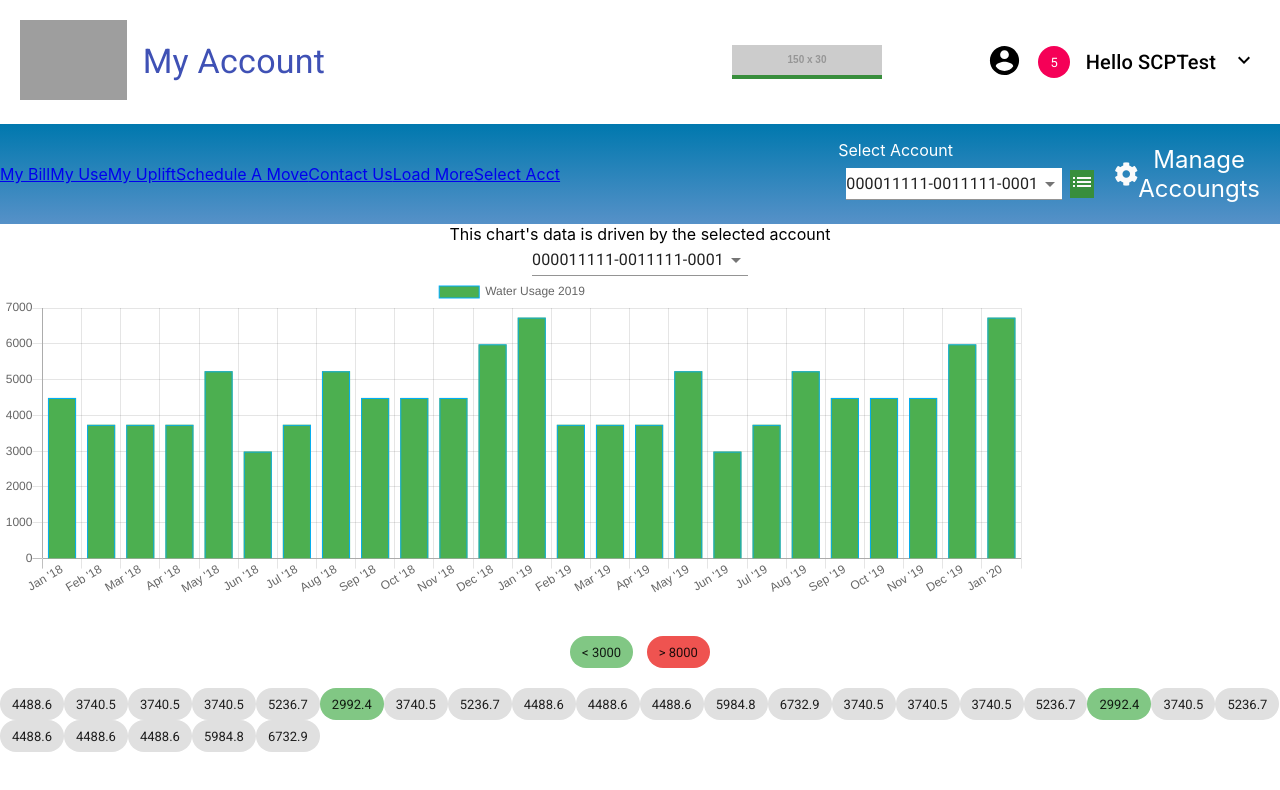
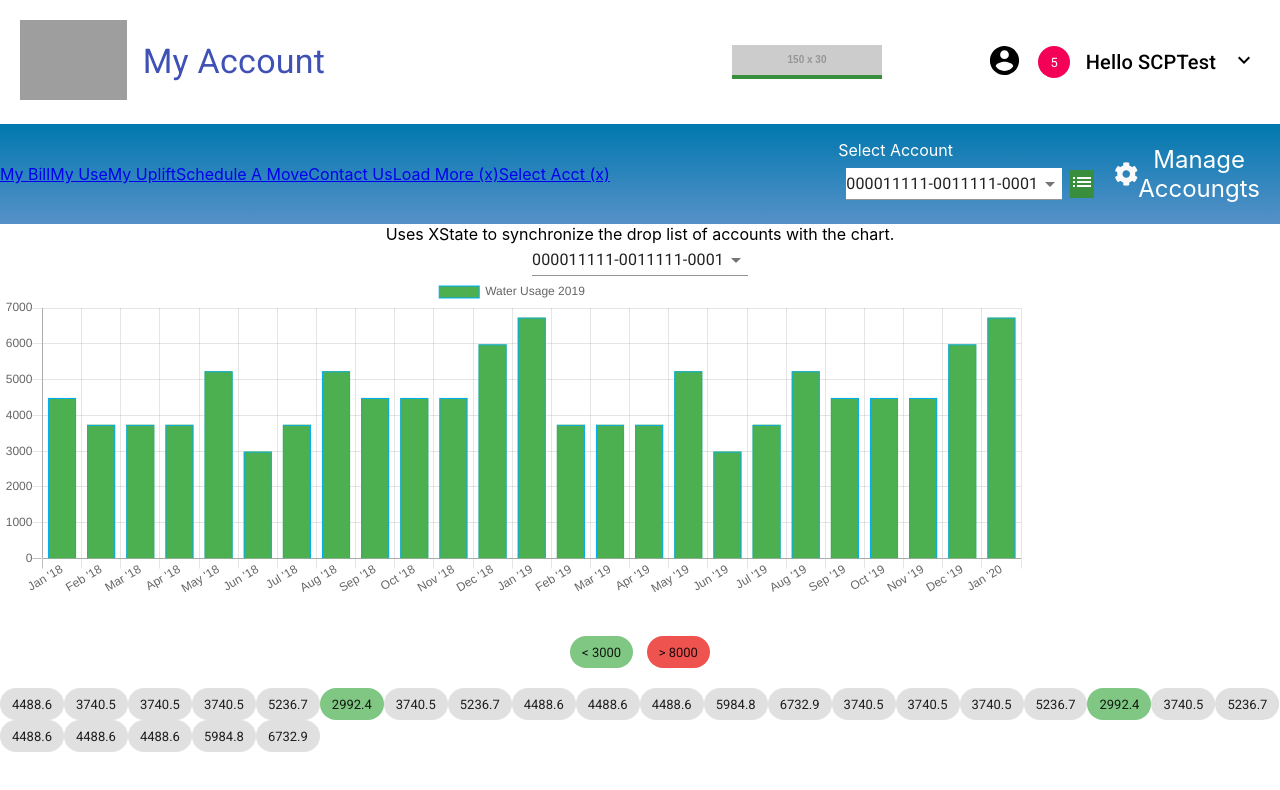
Before and after one commit to fidoogle/scp-xstate-react, a React (Create React App) app: page /select-account in a window 1280 px wide. Shown: the top 790 px of the page. Built offline with nearby package versions, Linux system fonts and the light colour scheme; grey boxes are pictures that could not be loaded.

Commit message:
restore working xstate examples

```diff
--- a/src/components/nav-secondary.js
+++ b/src/components/nav-secondary.js
@@ -42,8 +42,8 @@ const useStyles = makeStyles(theme => ({
         'justify-content': 'center',
         'align-items': 'flex-start',
     },
-    navRight: {
-
+    tiny: {
+        fontSize: '10px'
     }
 }));
 
@@ -59,8 +59,8 @@ export default function NavPrimary() {
                 <NavLink to="/my-uplift" activeClassName='selected'>My Uplift</NavLink>
                 <NavLink to="/schedule-move" activeClassName='selected'>Schedule A Move</NavLink>
                 <NavLink to="/contact-us" activeClassName='selected'>Contact Us</NavLink>
-                <NavLink to="/load-more" activeClassName='selected'>Load More</NavLink>
-                <NavLink to="/select-account" activeClassName='selected'>Select Acct</NavLink>
+                <NavLink to="/load-more" activeClassName='selected'>Load More (x)</NavLink>
+                <NavLink to="/select-account" activeClassName='selected'>Select Acct (x)</NavLink>
             </div>
             <div className={classes.navRow}>
                 <div className={classes.navColumn}>
--- a/src/views/load-more.tsx
+++ b/src/views/load-more.js
@@ -10,7 +10,7 @@ function View() {
 
     return (
         <div className="App">
-            <div>Click the button to load more data. <br/>
+            <div>Uses XState to load more data into a state chart. <br/>
             Notice there's two components on this page sharing the data: the chart and the chips below.
             </div>
 
--- a/src/views/select-account.js
+++ b/src/views/select-account.js
@@ -12,7 +12,7 @@ function View(props) {
 
     return (
         <div className="App">
-            <div>This chart's data is driven by the selected account</div>
+            <div>Uses XState to synchronize the drop list of accounts with the chart.</div>
 
             {fetchState.matches('loading') && <img src="/dot-loader.gif" height="20" />}
 
```
Also changed, not shown: src/contexts/account-context.js (added, +33 -0 lines).
